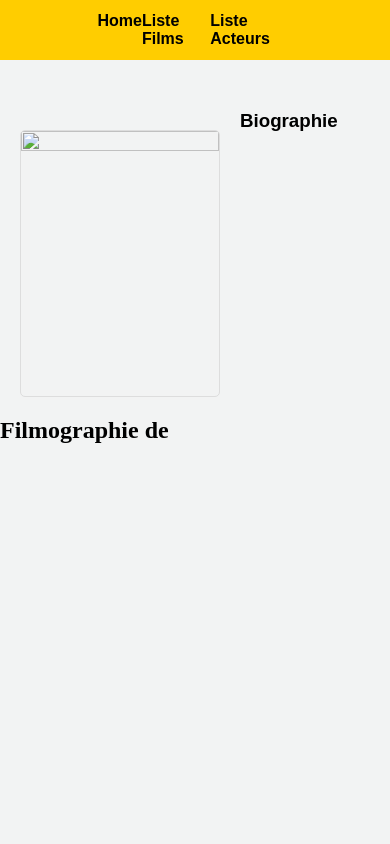
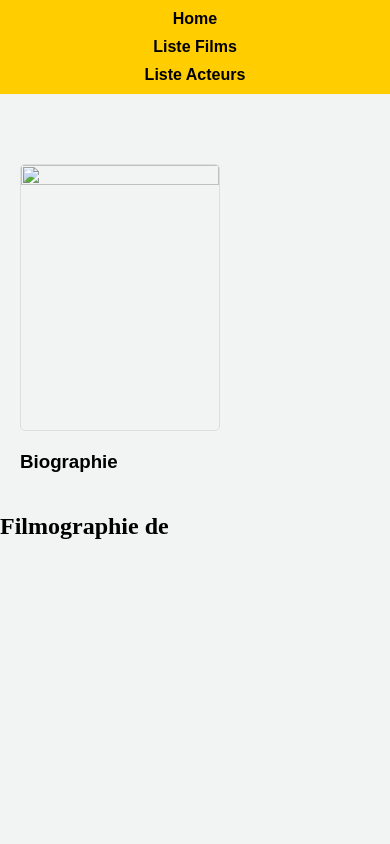
Before and after one commit to Loic-1/Exo-SQL-Cinema, a PHP site: template view/detailReal.php in a window 390 px wide. Run offline with PHP 8.4, Linux system fonts and the light colour scheme; the template is opened without the code that fills it, so the values that code supplies are empty.

Commit message:
CSS Responsive

```diff
--- a/public/css/style.css
+++ b/public/css/style.css
@@ -187,7 +187,7 @@
 
 /*detailActeur.php*/
 
-.main_acteur h2{
+.main_acteur h2 {
   margin-bottom: 20px;
 }
 
@@ -311,3 +311,91 @@
 .figure {
   outline: auto;
 } */
+
+
+
+@media screen and (max-width: 480px) {
+
+  /*0px à 480px*/
+  .film_container {
+    padding: 50px 20px 20px 20px;
+
+    display: grid;
+    grid-template-columns: repeat(auto-fill,
+        minmax(150px, 1fr));
+    /* Colonnes adaptatives */
+    column-gap: 20px;
+    /* Espacement entre les films */
+    row-gap: 50px;
+
+    justify-items: center;
+  }
+
+  .film {
+    position: relative;
+
+    display: flex;
+    gap: 15px;
+    flex-direction: column;
+    align-items: center;
+
+    width: 150px;
+
+    text-align: center;
+  }
+
+  .main_header {
+    background-color: var(--main-header-background-color);
+
+    display: flex;
+    justify-content: center;
+
+    height: fit-content;
+
+    padding: 10px;
+
+    font-family: var(--main-font-family);
+    font-weight: bold;
+  }
+
+  .main_header_nav ul {
+    width: fit-content;
+    display: flex;
+    flex-direction: column;
+    align-items: center;
+    gap: 10px;
+  }
+
+  .film_cont {
+    padding: 50px 20px 20px 20px;
+    display: flex;
+    flex-direction: column;
+    gap: 20px;
+
+    font-family: var(--main-font-family);
+  }
+
+  .acteur_cont {
+    padding: 50px 20px 20px 20px;
+    display: flex;
+    flex-direction: column;
+    gap: 20px;
+
+    font-family: var(--main-font-family);
+  }
+}
+
+@media screen and (max-width: 768px) {
+  /*481px à 768px*/
+
+}
+
+@media screen and (max-width: 1279px) {
+  /*771px à 1279px*/
+
+}
+
+@media screen and (min-width: 1280) {
+  /*width > 1279px*/
+
+}
```
